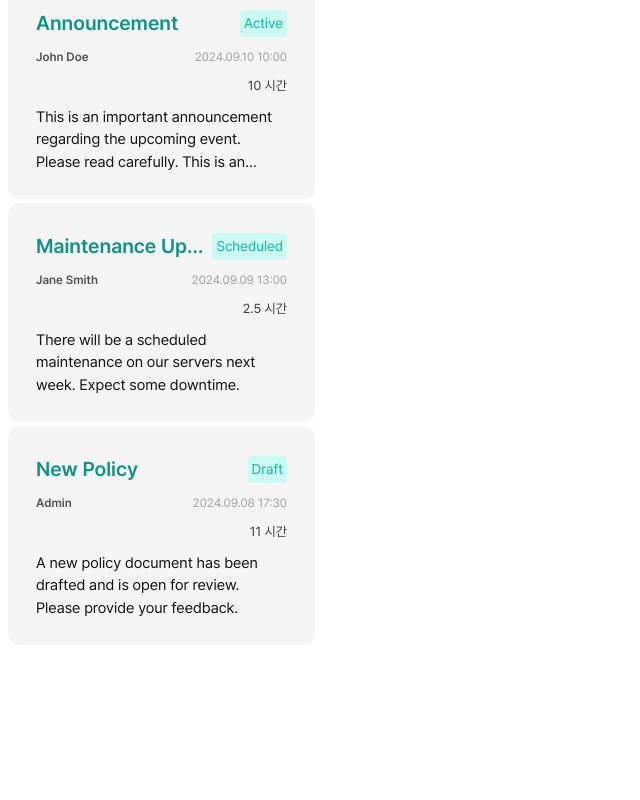
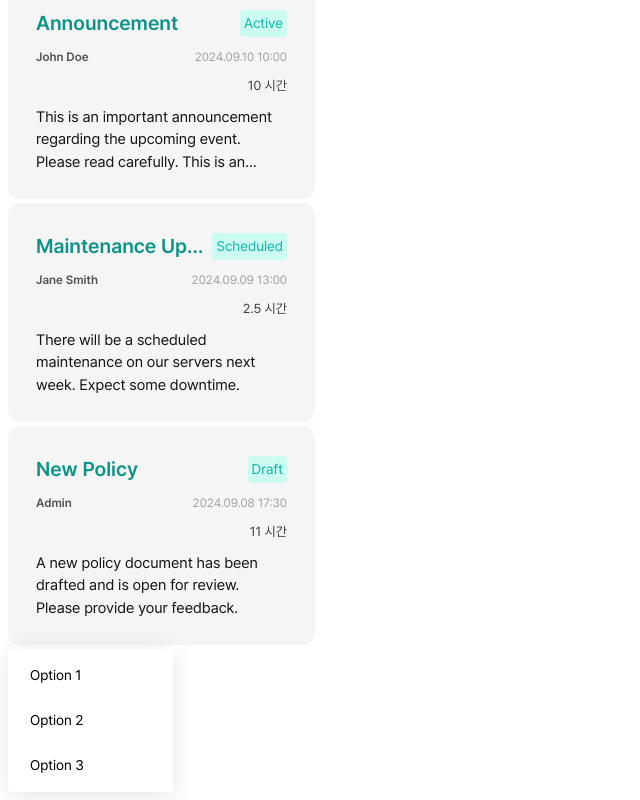
Before and after one commit to tikkle-a501/tikkle, a Next.js app in the folder front/tikkle/: page / in a window 1280 px wide. Shown: the part 512-1312 px from the top of the page, without its empty margins (0-640 px from the left). Before the commit the page ends 1165 px from the top, so only its background shows below. Built offline with nearby package versions, Linux system fonts and the light colour scheme.

Commit message:
S11P21A501-73 feat: dropbox 컴포넌트 제작

```diff
--- a/front/tikkle/src/app/page.tsx
+++ b/front/tikkle/src/app/page.tsx
@@ -1,6 +1,7 @@
 import Badge from "@/components/badge/Badge";
 import BoardCard from "@/components/card/BoardCard";
 import Button from "@/components/button/Button";
+import Dropbox from "@/components/drop-down/Dropbox";
 
 export default function Landing() {
   const testCards = [
@@ -110,6 +111,8 @@ export default function Landing() {
           context={card.context}
         />
       ))}
+
+      <Dropbox items={["Option 1", "Option 2", "Option 3"]} />
     </div>
   );
 }
--- /dev/null
+++ b/front/tikkle/src/components/drop-down/Dropbox.tsx
@@ -0,0 +1,17 @@
+import DropboxBtn from "./DropboxBtn";
+
+interface DropdownProps {
+  items: string[]; // 드롭다운에 표시될 항목들
+}
+
+const Dropbox: React.FC<DropdownProps> = ({ items }) => {
+  return (
+    <div className="inline-flex flex-col p-6 gap-4 rounded-4 bg-white shadow-s">
+      {items.map((item, index) => (
+        <DropboxBtn key={index}>{item}</DropboxBtn>
+      ))}
+    </div>
+  );
+};
+
+export default Dropbox;
--- /dev/null
+++ b/front/tikkle/src/components/drop-down/DropboxBtn.tsx
@@ -0,0 +1,16 @@
+"use client";
+
+interface DropdownBtnProps {
+  children: React.ReactNode;
+  onClick?: () => void;
+}
+
+const DropboxBtn: React.FC<DropdownBtnProps> = ({ children }) => {
+  return (
+    <div className="flex w-[153px] px-16 py-10 rounded-4 items-center gap-10 bg-white text-normal text-14 hover:bg-warmGray100 cursor-pointer">
+      {children}
+    </div>
+  );
+};
+
+export default DropboxBtn;
```
Also changed, not shown: 1 other file (tests, documents, lock files or other folders).
